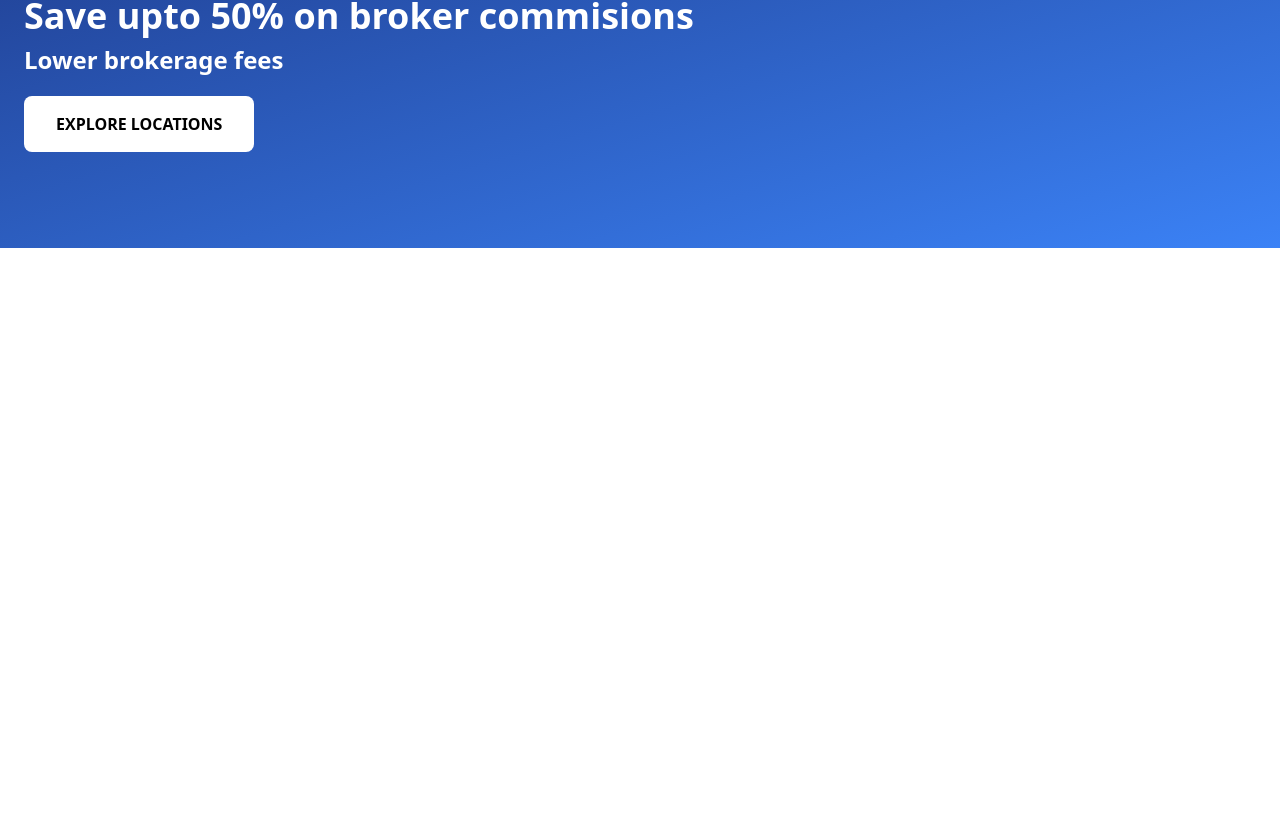
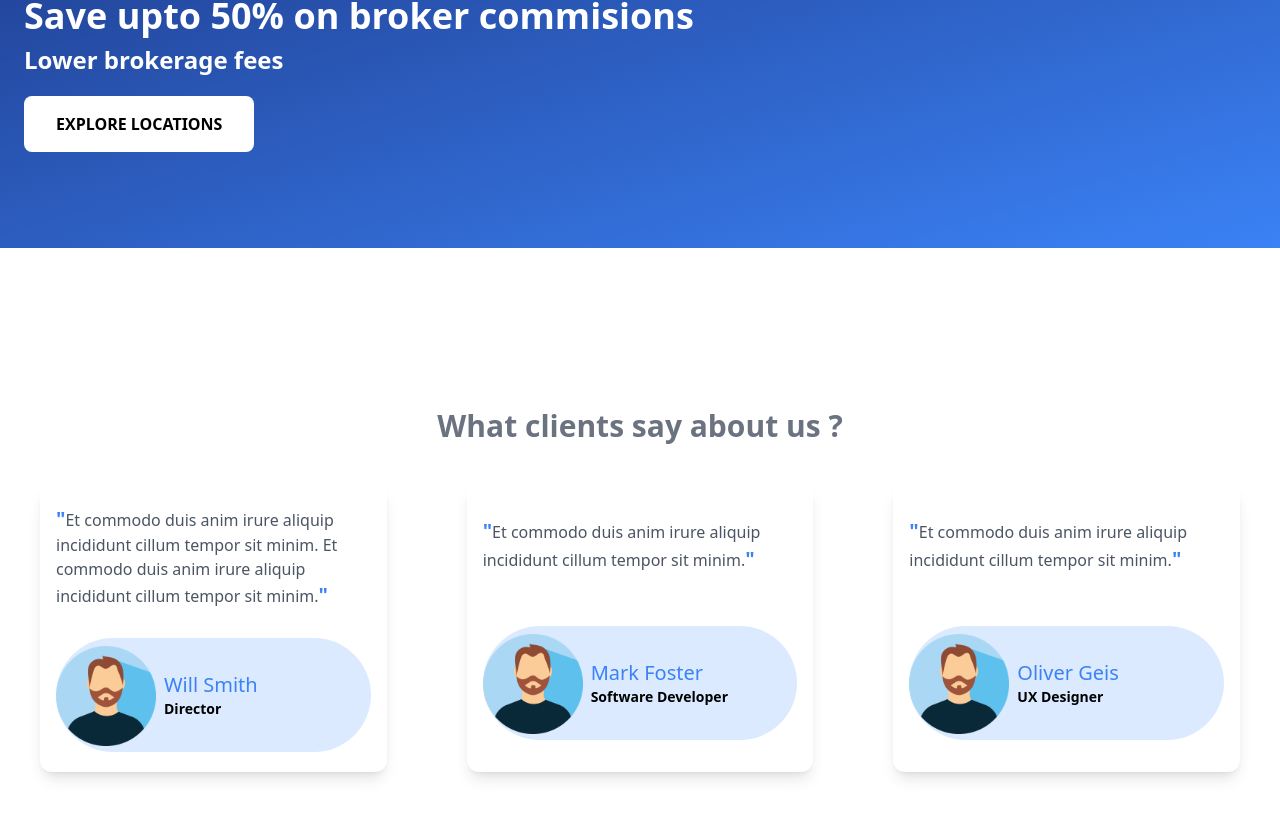
Before and after one commit to nihaadk/tw-next-landing-page, a Next.js app: page / in a window 1280 px wide. Shown: the part 3928-4746 px from the top of the page. Before the commit the page ends 4176 px from the top, so only its background shows below. Built offline with nearby package versions, Linux system fonts and the light colour scheme.

Commit message:
added Testimonails cards

```diff
--- a/components/Locations.js
+++ b/components/Locations.js
@@ -2,6 +2,7 @@ import RecentPropertieCard from "./RecentPropertieCard";
 import ny from "../public/img/ny.webp";
 import sf from "../public/img/sf.webp";
 import bs from "../public/img/bs.webp";
+import Title from './Title';
 
 const locations = [
   {
@@ -39,9 +40,7 @@ const Locations = () => {
 
   return (
     <div className="my-40">
-      <div className="text-center">
-        <h2 className="font-bold text-gray-500 text-3xl">Locations</h2>
-      </div>
+      <Title>Locations</Title>
       <div className="grid sm:grid-cols-1 md:grid-cols-3 lg:grid-cols-3 xl:grid-cols-3 p-10 gap-5">
         {mappedLocations}
       </div>
--- a/components/RecentProperties.js
+++ b/components/RecentProperties.js
@@ -47,7 +47,7 @@ const RecentProperties = () => {
       <div className="text-center">
         <h2 className="font-bold text-gray-500 text-3xl">Recent Properties</h2>
       </div>
-      <div className="grid sm:grid-cols-1 md:grid-cols-3 lg:grid-cols-3 xl:grid-cols-3 p-10 gap-20">
+      <div className="grid-col-3">
         {recentPropertyCards}
       </div>
     </div>
--- /dev/null
+++ b/components/Testimonials.js
@@ -0,0 +1,44 @@
+import TestimonialsCard from "./TestimonialsCard";
+import Title from "./Title";
+
+const clients = [
+  {
+    description:
+      "Et commodo duis anim irure aliquip incididunt cillum tempor sit minim. Et commodo duis anim irure aliquip incididunt cillum tempor sit minim.",
+    name: "Will Smith",
+    title: "Director",
+  },
+  {
+    description:
+      "Et commodo duis anim irure aliquip incididunt cillum tempor sit minim.",
+    name: "Mark Foster",
+    title: "Software Developer",
+  },
+  {
+    description:
+      "Et commodo duis anim irure aliquip incididunt cillum tempor sit minim.",
+    name: "Oliver Geis",
+    title: "UX Designer",
+  },
+];
+
+const Testimonials = () => {
+  const clientsCards = clients.map((c) => (
+    <TestimonialsCard
+      name={c.name}
+      title={c.title}
+      description={c.description}
+    />
+  ));
+
+  return (
+    <div className="my-40">
+      <Title>What clients say about us ?</Title>
+      <div className="grid-col-3">
+        {clientsCards}
+      </div>
+    </div>
+  );
+};
+
+export default Testimonials;
--- /dev/null
+++ b/components/TestimonialsCard.js
@@ -0,0 +1,35 @@
+import React from "react";
+import PropTypes from "prop-types";
+import Image from "next/image";
+import avatar from "../public/img/avatar.png";
+
+const TestimonialsCard = (props) => {
+  return (
+    <div className="bg-white mx-auto  h-72 flex flex-col justify-around shadow-lg rounded-xl p-4">
+      <p className="text-gray-600 mb-5">
+        <span className="text-blue-500 font-bold text-xl">"</span>
+        {props.description}
+        <span className="text-blue-500 font-bold text-xl">"</span>
+      </p>
+      <div className="flex bg-blue-100 items-center rounded-full">
+        <a href="#" alt="link">
+          <div className="rounded-full pt-2">
+            <Image src={avatar} alt="avatar" width={100} height={100} />
+          </div>
+        </a>
+        <div className="flex flex-col justify-center p-2">
+          <span className="text-blue-500 text-xl">{props.name}</span>
+          <span className="text-black text-sm font-bold">{props.title}</span>
+        </div>
+      </div>
+    </div>
+  );
+};
+
+TestimonialsCard.propTypes = {
+  description: PropTypes.string,
+  name: PropTypes.string,
+  title: PropTypes.string,
+};
+
+export default TestimonialsCard;
--- /dev/null
+++ b/components/Title.js
@@ -0,0 +1,9 @@
+const Title = ({children}) => {
+  return (
+    <div className="text-center">
+      <h2 className="font-bold text-gray-500 text-3xl">{children}</h2>
+    </div>
+  );
+};
+
+export default Title;
--- a/pages/index.js
+++ b/pages/index.js
@@ -5,6 +5,7 @@ import RecentProperties from "../components/RecentProperties";
 import ImageBanner from "../components/ImageBanner";
 import Locations from "../components/Locations";
 import ColorBanner from "../components/ColorBanner";
+import Testimonials from "../components/Testimonials";
 
 export default function Home() {
   return (
@@ -23,6 +24,7 @@ export default function Home() {
         <ImageBanner />
         <Locations />
         <ColorBanner />
+        <Testimonials />
       </main>
     </div>
   );
--- a/styles/globals.css
+++ b/styles/globals.css
@@ -22,4 +22,8 @@
   .pill-blue {
     @apply inline-block bg-blue-500 rounded-full px-4 py-1 text-sm font-bold text-white
   }
+
+  .grid-col-3 {
+    @apply grid sm:grid-cols-1 md:grid-cols-3 lg:grid-cols-3 xl:grid-cols-3 p-10 gap-20
+  }
 }
```
Also changed, not shown: public/img/avatar.png (added).
